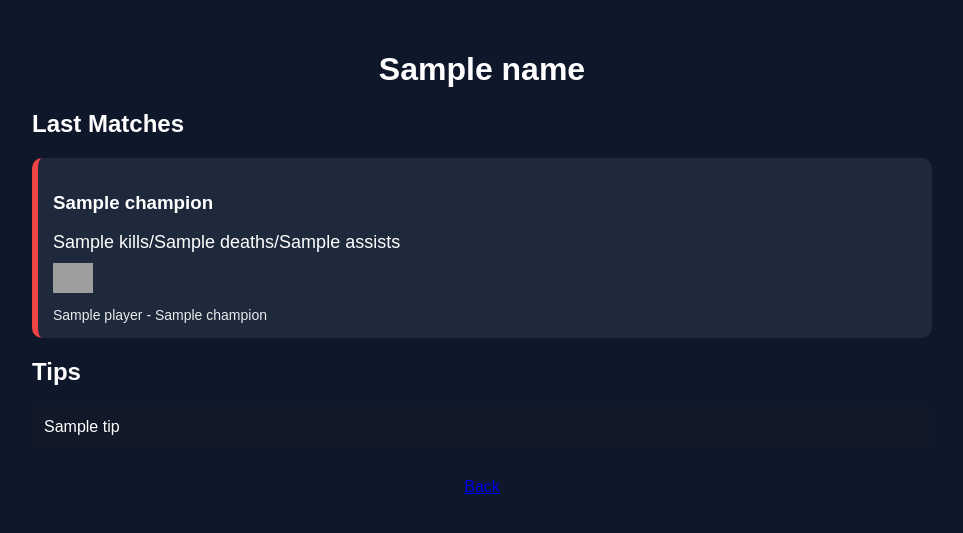
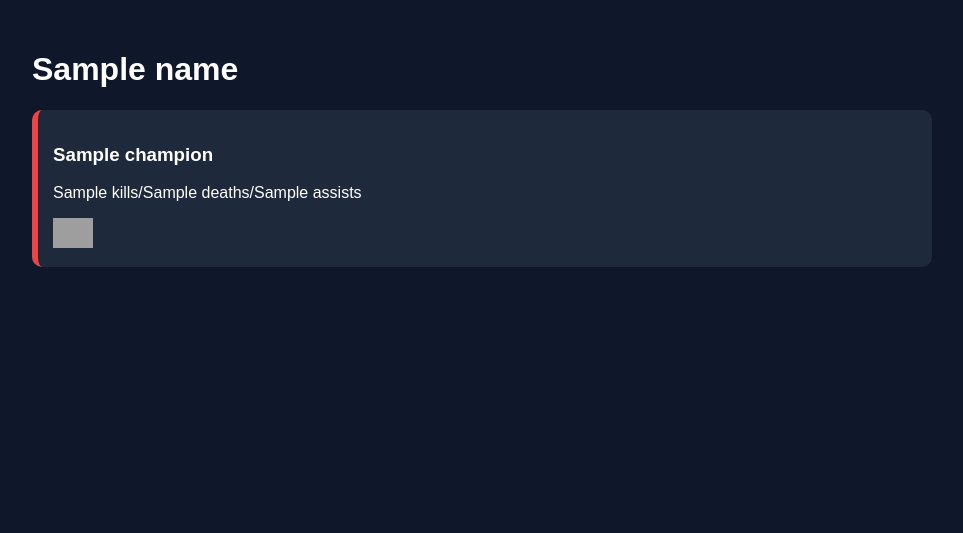
Before and after one commit to deuj91/daj-gg, a Flask app: template templates/profile.html in a window 1280 px wide. Shown: the top 533 px of the page, without its empty margins (158-1121 px from the left). Run offline with Flask 3, Linux system fonts and the light colour scheme; the template is opened without the code that fills it: most values are stand-ins (such as "Sample title", 1, 10 or a date in 2020); grey boxes are pictures that could not be loaded.

Commit message:
Update profile.html

```diff
--- a/templates/profile.html
+++ b/templates/profile.html
@@ -1,15 +1,17 @@
 <!DOCTYPE html>
 <html>
+
 <head>
+
 <meta charset="UTF-8">
-<title>{{ name }} - Match History</title>
+<title>{{ name }}</title>
 
 <style>
 
 body{
-    font-family: Arial;
 background:#0f172a;
 color:white;
+font-family:Arial;
 margin:0;
 }
 
@@ -19,14 +21,10 @@ body{
 padding:30px;
 }
 
-h1{
-    text-align:center;
-}
-
 .match{
 background:#1e293b;
+padding:15px;
 margin-top:20px;
-    padding:15px;
 border-radius:10px;
 }
 
@@ -38,37 +36,9 @@ h1{
 border-left:6px solid #ef4444;
 }
 
-.kda{
-    font-size:18px;
-    margin-top:5px;
-}
-
-.items{
-    margin-top:10px;
-}
-
 .items img{
 width:40px;
 margin-right:4px;
-}
-
-.players{
-    margin-top:10px;
-    font-size:14px;
-    opacity:0.9;
-}
-
-.tip{
-    background:#111827;
-    padding:12px;
-    margin-top:10px;
-    border-radius:8px;
-}
-
-.back{
-    margin-top:30px;
-    display:block;
-    text-align:center;
 }
 
 </style>
@@ -81,17 +51,15 @@ h1{
 
 <h1>{{ name }}</h1>
 
-<h2>Last Matches</h2>
-
 {% for game in games %}
 
 <div class="match {% if game.win %}win{% else %}lose{% endif %}">
 
 <h3>{{ game.champion }}</h3>
 
-<div class="kda">
+<p>
 {{ game.kills }}/{{ game.deaths }}/{{ game.assists }}
-</div>
+</p>
 
 <div class="items">
 
@@ -103,25 +71,9 @@ h1{
 
 </div>
 
-<div class="players">
-
-{% for p in game["players"] %}
-<div>{{ p.name }} - {{ p.champion }}</div>
-{% endfor %}
-
-</div>
-
 </div>
 
 {% endfor %}
-
-<h2>Tips</h2>
-
-{% for tip in tips %}
-<div class="tip">{{ tip }}</div>
-{% endfor %}
-
-<a class="back" href="/">Back</a>
 
 </div>
 
```
Lines whose indentation alone changed are shown as unchanged.
